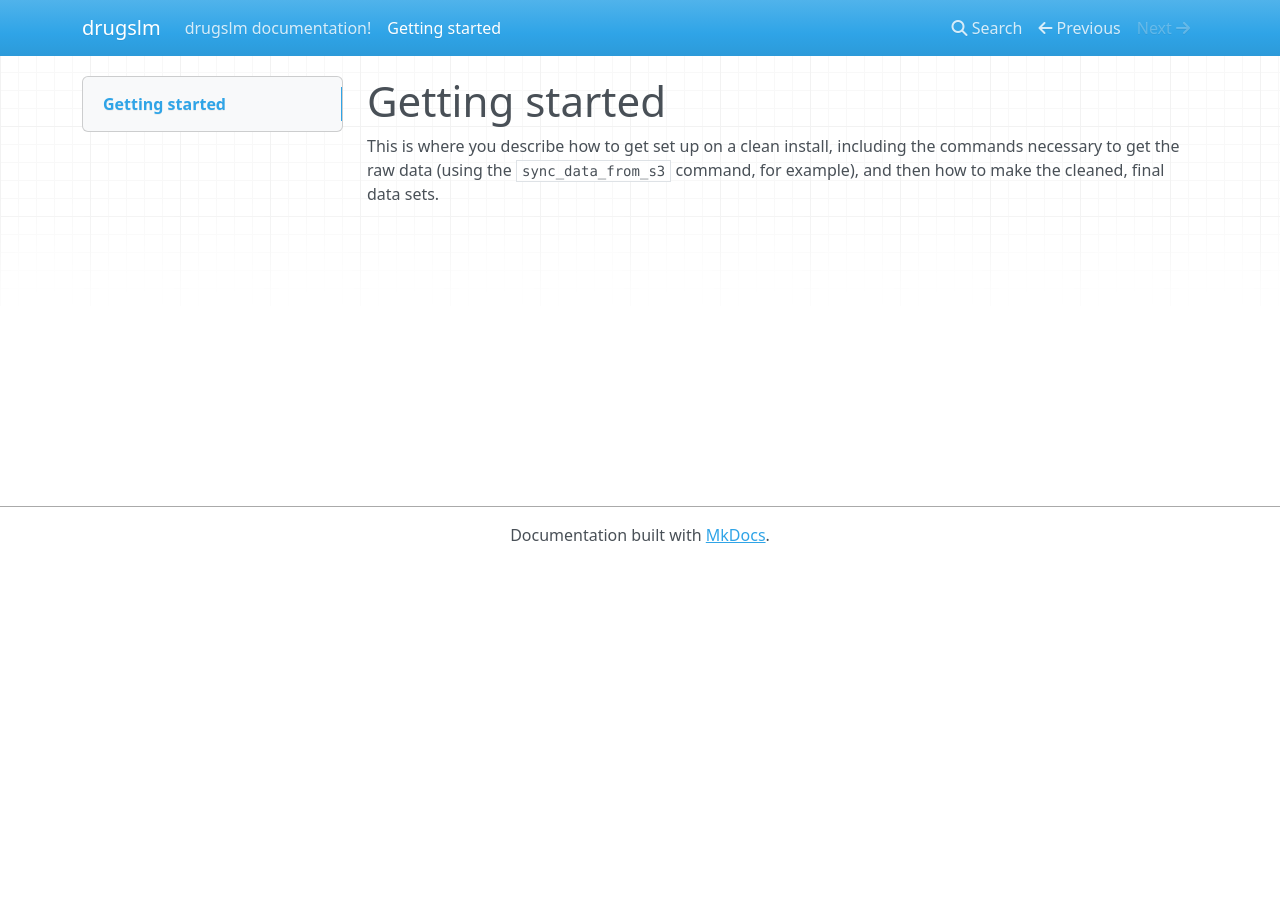
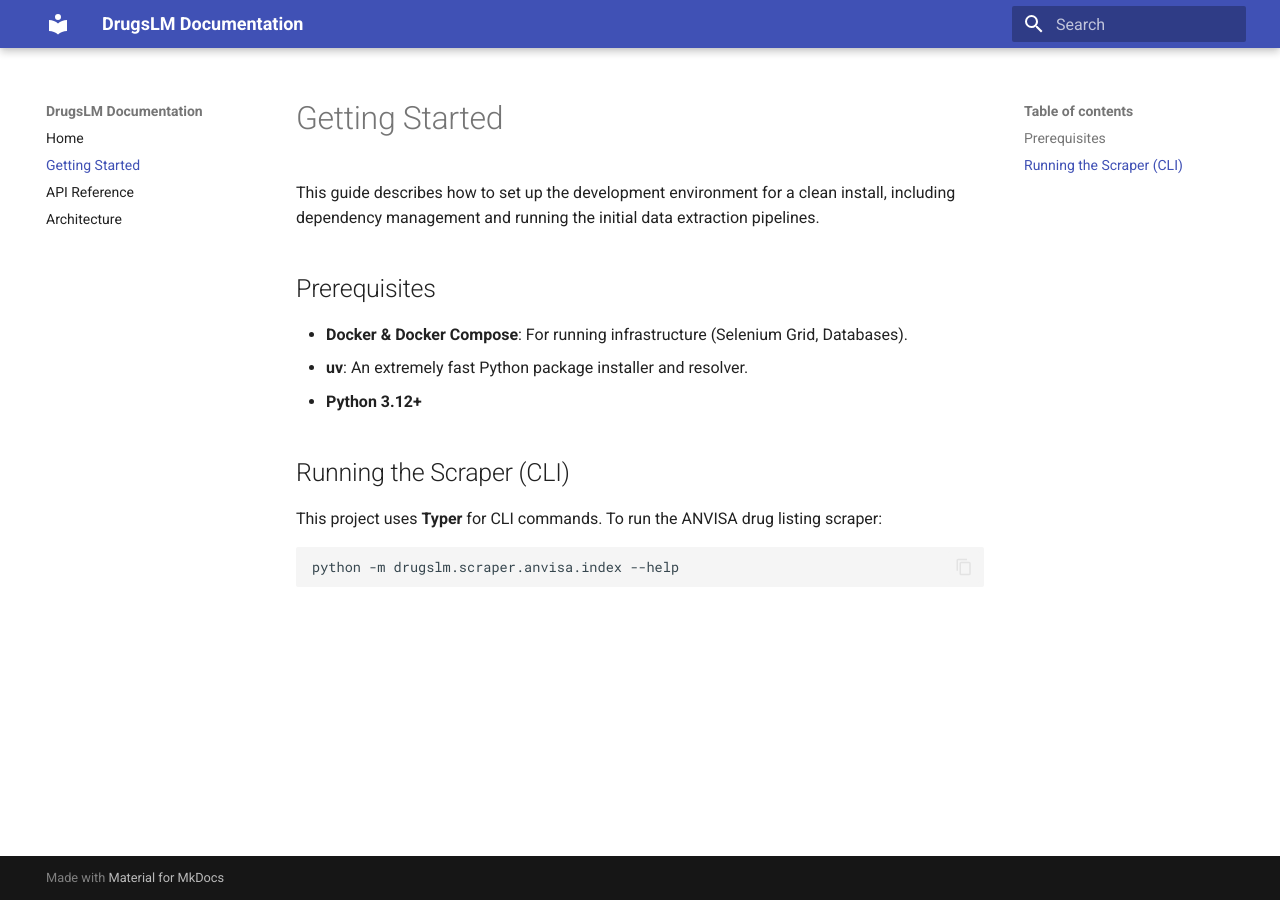
Before and after one commit to vinnylg/leafletslm, an MkDocs documentation site: the page built from docs/docs/getting-started.md, in a window 1280 px wide. Built offline with MkDocs 1.6.1 and Material for MkDocs 9.7.7, drawn with Linux system fonts in a browser that asks for light colours; nearby versions of some CDN libraries.

Commit message:
Start mkdocs settings

````diff
--- a/docs/docs/getting-started.md
+++ b/docs/docs/getting-started.md
@@ -1,6 +1,17 @@
-Getting started
-===============
+# Getting Started
 
-This is where you describe how to get set up on a clean install, including the
-commands necessary to get the raw data (using the `sync_data_from_s3` command,
-for example), and then how to make the cleaned, final data sets.
+This guide describes how to set up the development environment for a clean install, including dependency management and running the initial data extraction pipelines.
+
+## Prerequisites
+
+- **Docker & Docker Compose**: For running infrastructure (Selenium Grid, Databases).
+- **uv**: An extremely fast Python package installer and resolver.
+- **Python 3.12+**
+
+## Running the Scraper (CLI)
+
+This project uses **Typer** for CLI commands. To run the ANVISA drug listing scraper:
+
+```bash
+python -m drugslm.scraper.anvisa.index --help
+```
--- a/docs/mkdocs.yml
+++ b/docs/mkdocs.yml
@@ -1,4 +1,27 @@
-site_name: drugslm
-#
+site_name: DrugsLM Documentation
 site_author: Vinícius de Lima Gonçalves
-#
+
+theme:
+  name: material
+  features:
+    - navigation.sections
+    - content.code.copy
+
+plugins:
+  - search
+  - mkdocstrings:
+      default_handler: python
+      handlers:
+        python:
+          paths: [..]
+          options:
+            show_source: true
+            show_root_heading: true
+  - kroki:
+      ServerURL: http://kroki.lilith.hell/
+      FencePrefix: ""
+nav:
+  - Home: index.md
+  - Getting Started: getting-started.md
+  - API Reference: reference.md
+  - Architecture: architecture.md
--- a/pyproject.toml
+++ b/pyproject.toml
@@ -33,6 +33,9 @@ dev = [
     "dagster-webserver==1.12.1",
     "ipykernel>=7.1.0",
     "mkdocs>=1.6.1",
+    "mkdocs-kroki-plugin>=0.9.0",
+    "mkdocs-material>=9.7.0",
+    "mkdocstrings[python]>=0.30.1",
     "pip>=25.3",
     "pytest>=9.0.0",
     "ruff>=0.14.4",
````
Also changed, not shown: docs/docs/architecture.md (added, +74 -0 lines), docs/docs/index.md (+8 -3 lines), docs/docs/reference.md (added, +24 -0 lines), 1 other file.
